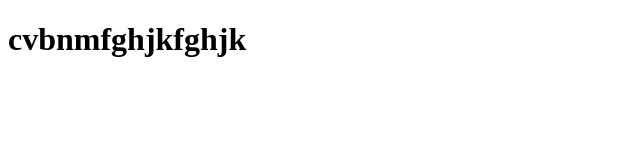
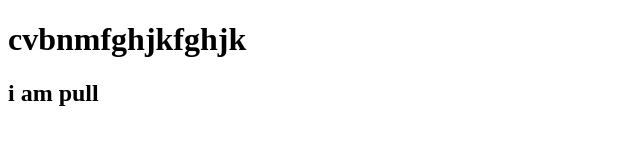
Before and after one commit to SyedB2000/project, a plain HTML site: page index.html in a window 1280 px wide. Shown: the whole page, without its empty margins (0-640 px from the left). Drawn offline with Linux system fonts and the light colour scheme.

Commit message:
Update index.html

```diff
--- a/index.html
+++ b/index.html
@@ -8,5 +8,6 @@
 </head>
 <body>
     <h1>cvbnmfghjkfghjk</h1>
+    <h2>i am pull</h2>
 </body>
 </html>
```
